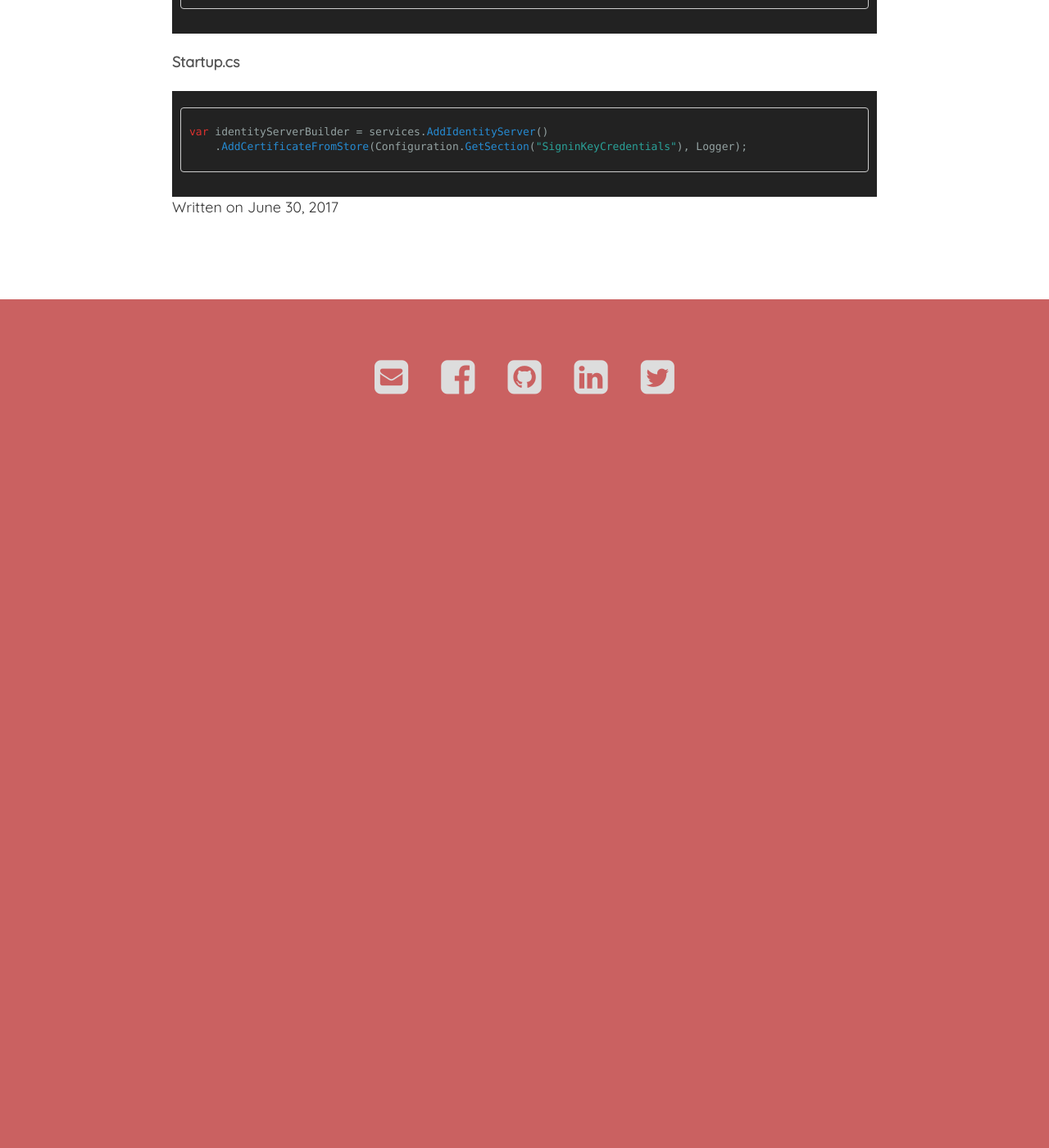
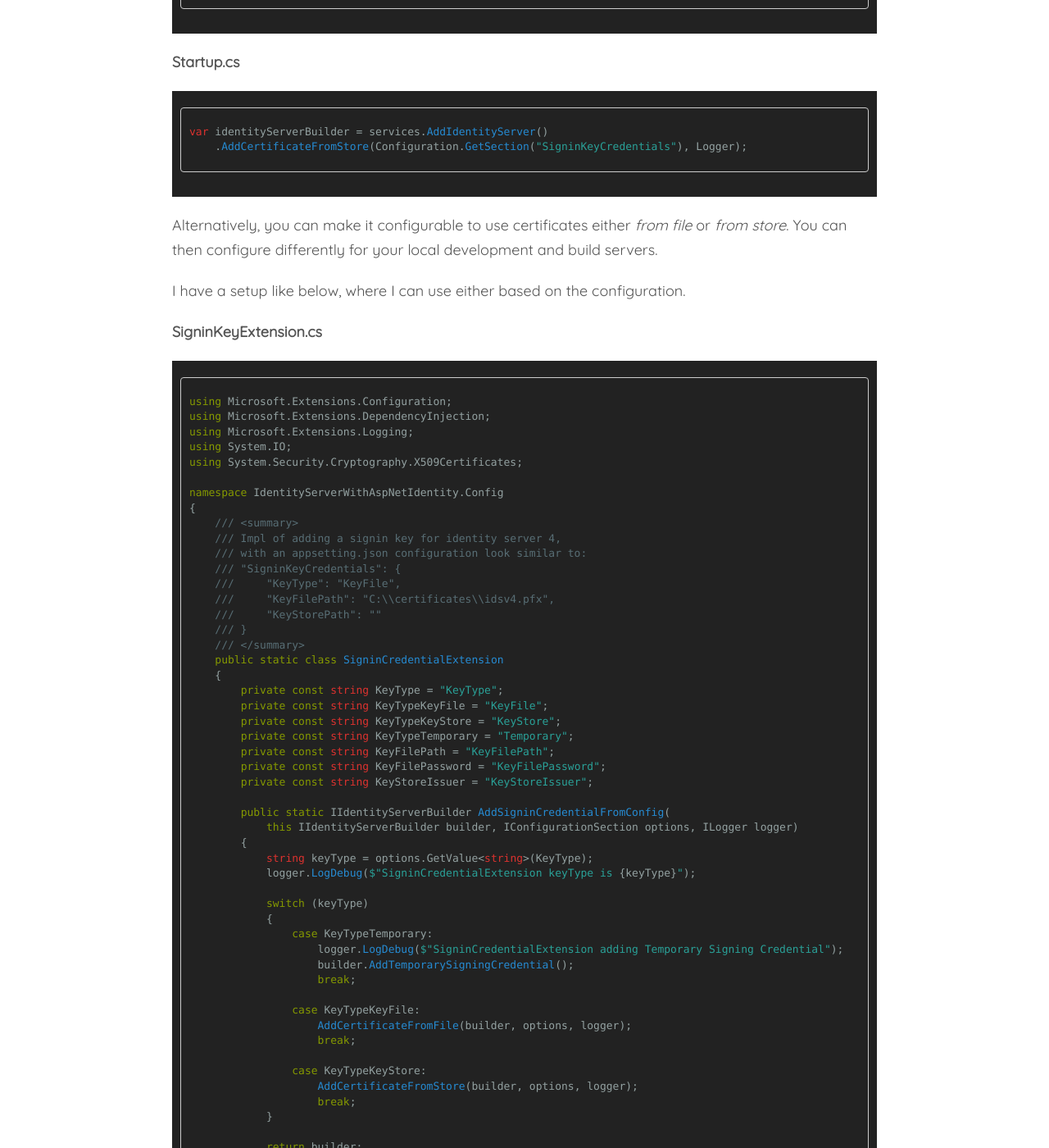
Before and after one commit to indivari/amilsil.github.io, a Jekyll site: the page built from _posts/2017-06-30-signing-certificates-idsv4.md, in a window 1280 px wide and 1400 px high, scrolled down 4120 px. Shown: the whole window at 82% size. Built offline with Jekyll 4.4.1, drawn with Linux system fonts in a browser that asks for light colours; some web fonts are replaced; comment, search, counter and statistics services are not loaded; before the commit the page ends 4689 px from its top, so only the background shows below that; some of the changed text lies outside the part shown.

Commit message:
Added Whole Extension

````diff
--- a/_posts/2017-06-30-signing-certificates-idsv4.md
+++ b/_posts/2017-06-30-signing-certificates-idsv4.md
@@ -146,3 +146,101 @@
 var identityServerBuilder = services.AddIdentityServer()
     .AddCertificateFromStore(Configuration.GetSection("SigninKeyCredentials"), Logger);
 ```
+
+Alternatively, you can make it configurable to use certificates either *from file* or *from store*. You can then configure differently for your local development and build servers.
+
+I have a setup like below, where I can use either based on the configuration.
+
+**SigninKeyExtension.cs**
+
+```csharp
+using Microsoft.Extensions.Configuration;
+using Microsoft.Extensions.DependencyInjection;
+using Microsoft.Extensions.Logging;
+using System.IO;
+using System.Security.Cryptography.X509Certificates;
+
+namespace IdentityServerWithAspNetIdentity.Config
+{
+    /// <summary>
+    /// Impl of adding a signin key for identity server 4,
+    /// with an appsetting.json configuration look similar to:
+    /// "SigninKeyCredentials": {
+    ///     "KeyType": "KeyFile",
+    ///     "KeyFilePath": "C:\\certificates\\idsv4.pfx",
+    ///     "KeyStorePath": ""
+    /// }
+    /// </summary>
+    public static class SigninCredentialExtension
+    {
+        private const string KeyType = "KeyType";
+        private const string KeyTypeKeyFile = "KeyFile";
+        private const string KeyTypeKeyStore = "KeyStore";
+        private const string KeyTypeTemporary = "Temporary";
+        private const string KeyFilePath = "KeyFilePath";
+        private const string KeyFilePassword = "KeyFilePassword";
+        private const string KeyStoreIssuer = "KeyStoreIssuer";
+
+        public static IIdentityServerBuilder AddSigninCredentialFromConfig(
+            this IIdentityServerBuilder builder, IConfigurationSection options, ILogger logger)
+        {
+            string keyType = options.GetValue<string>(KeyType);
+            logger.LogDebug($"SigninCredentialExtension keyType is {keyType}");
+
+            switch (keyType)
+            {
+                case KeyTypeTemporary:
+                    logger.LogDebug($"SigninCredentialExtension adding Temporary Signing Credential");
+                    builder.AddTemporarySigningCredential();
+                    break;
+
+                case KeyTypeKeyFile:
+                    AddCertificateFromFile(builder, options, logger);
+                    break;
+
+                case KeyTypeKeyStore:
+                    AddCertificateFromStore(builder, options, logger);
+                    break;
+            }
+
+            return builder;
+        }
+
+        private static void AddCertificateFromStore(IIdentityServerBuilder builder,
+            IConfigurationSection options, ILogger logger)
+        {
+            var keyIssuer = options.GetValue<string>(KeyStoreIssuer);
+            logger.LogDebug($"SigninCredentialExtension adding key from store by {keyIssuer}");
+
+            X509Store store = new X509Store(StoreName.My, StoreLocation.LocalMachine);
+            store.Open(OpenFlags.ReadOnly);
+
+            var certificates = store.Certificates.Find(X509FindType.FindByIssuerName, keyIssuer, true);
+
+            if (certificates.Count > 0)
+                builder.AddSigningCredential(certificates[0]);
+            else
+                logger.LogError("A matching key couldn't be found in the store");
+        }
+
+        private static void AddCertificateFromFile(IIdentityServerBuilder builder,
+            IConfigurationSection options, ILogger logger)
+        {
+            var keyFilePath = options.GetValue<string>(KeyFilePath);
+            var keyFilePassword = options.GetValue<string>(KeyFilePassword);
+
+            if (File.Exists(keyFilePath))
+            {
+                logger.LogDebug($"SigninCredentialExtension adding key from file {keyFilePath}");
+                builder.AddSigningCredential(new X509Certificate2(keyFilePath, keyFilePassword));
+            }
+            else
+            {
+                logger.LogError($"SigninCredentialExtension cannot find key file {keyFilePath}");
+            }
+        }
+    }
+}
+```
+
+Have fun!
````
